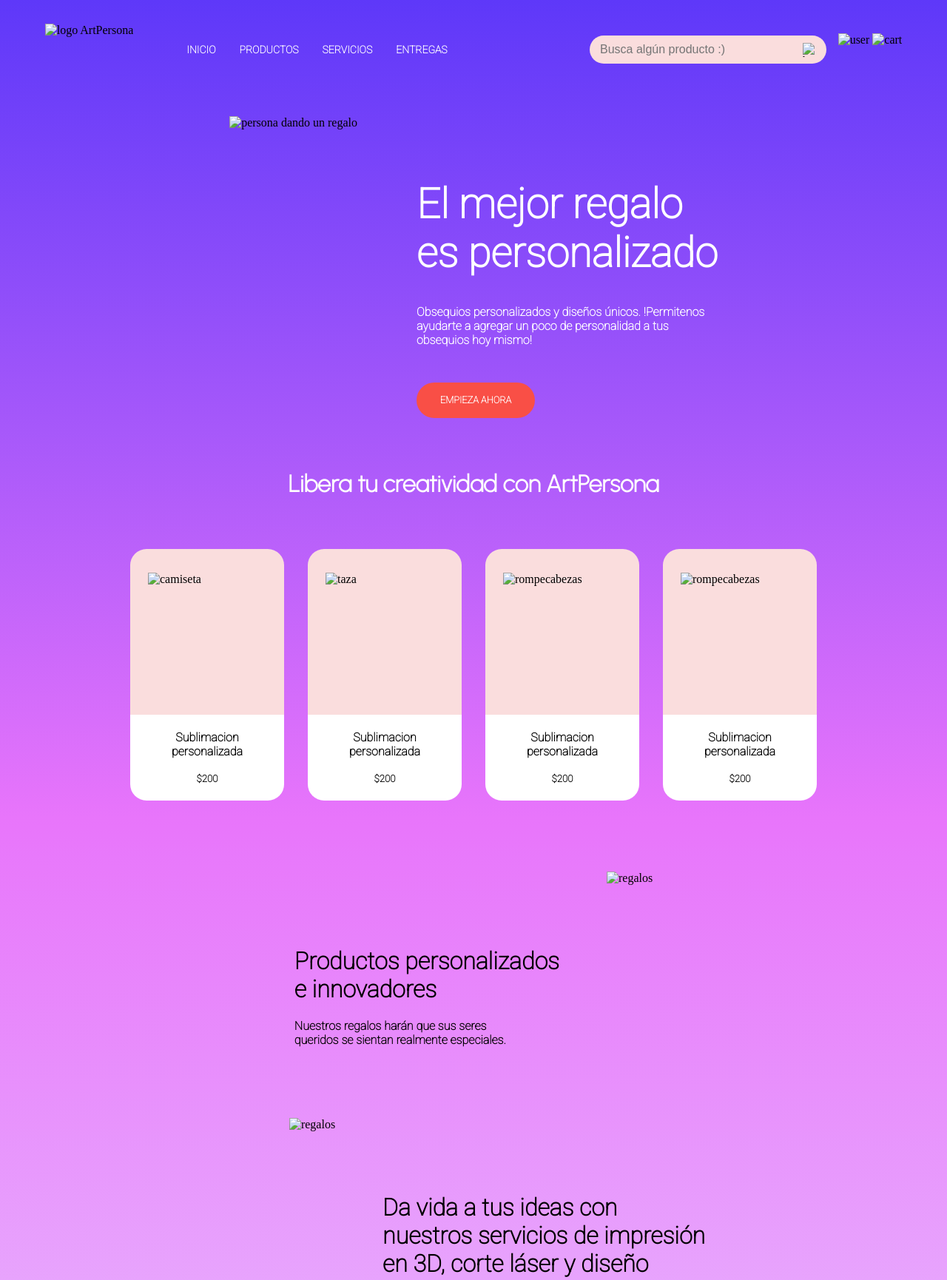
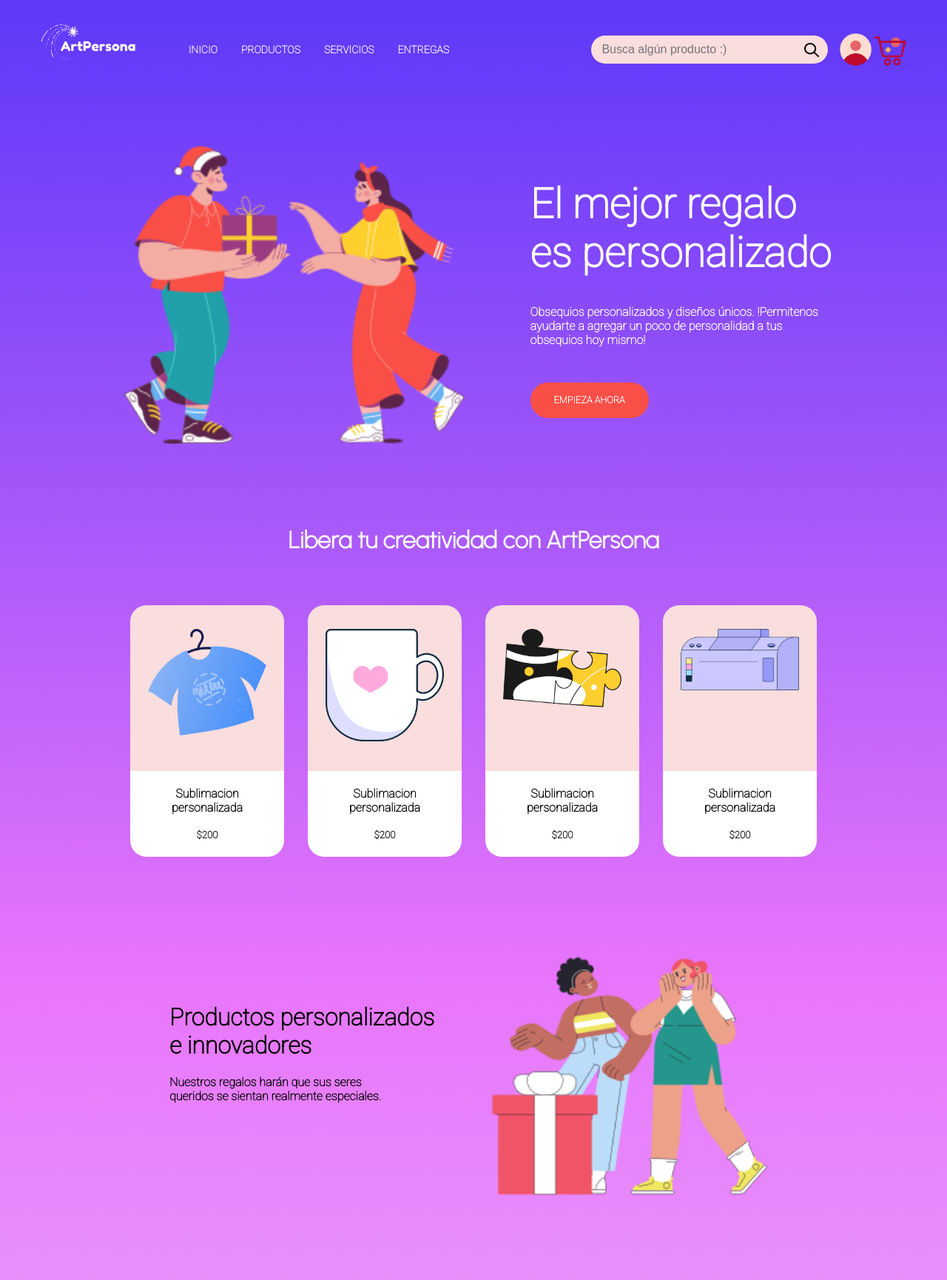
Before and after one commit to NancyMayek/ArtPersona, a website: page index.html in a window 1280 px wide. Shown: the top 1730 px of the page at 74% size. Drawn offline with Linux system fonts and the light colour scheme; the site is published under a folder, as on GitHub Pages, so addresses that start at the root find nothing.

Commit message:
fixed imagenes not showing

```diff
--- a/index.html
+++ b/index.html
@@ -10,7 +10,7 @@
 <body>
     <header>
         <div id="logo">
-            <img src="/imagenes/logo_white.png" alt="logo ArtPersona">
+            <img src="./imagenes/logo_white.png" alt="logo ArtPersona">
         </div>
         <div id="link_nav">
             <ul class="links">
@@ -23,21 +23,21 @@
         <div id="user_nav">
             <div id="search_bar">
                 <input type="text" placeholder="Busca algún producto :)">
-                <img src="/imagenes/search.png" alt="buscar">
+                <img src="./imagenes/search.png" alt="buscar">
             </div>
             <div>
                 <div id="menu">
-                    <img  src="/imagenes/menu.png" alt="menu">
+                    <img  src="./imagenes/menu.png" alt="menu">
                 </div>
-                <img src="/imagenes/user.png" alt="user">
-                <img src="/imagenes/cart.png" alt="cart">
+                <img src="./imagenes/user.png" alt="user">
+                <img src="./imagenes/cart.png" alt="cart">
             </div>
         </div>
     </header>
 
     <div id="banner_de_inicio">
         <div>
-            <img src="/imagenes/img1.png" alt="persona dando un regalo">
+            <img src="./imagenes/img1.png" alt="persona dando un regalo">
         </div>
         <div id="mensaje_banner">
             <h1>El mejor regalo <br> es personalizado</h1>
@@ -53,7 +53,7 @@
         <div id="tarjetas">
             <div class="tarjeta">
                 <div id="foto">
-                    <img src="/imagenes/shirt.png" alt="camiseta">
+                    <img src="./imagenes/shirt.png" alt="camiseta">
                 </div>
 
                 <div id="descripcion">
@@ -63,7 +63,7 @@
             </div>
             <div class="tarjeta">
                 <div id="foto">
-                    <img src="/imagenes/cup.png" alt="taza">
+                    <img src="./imagenes/cup.png" alt="taza">
                 </div>
 
                 <div id="descripcion">
@@ -73,7 +73,7 @@
             </div>
             <div class="tarjeta">
                 <div id="foto">
-                    <img src="/imagenes/puzzle.png" alt="rompecabezas">
+                    <img src="./imagenes/puzzle.png" alt="rompecabezas">
                 </div>
 
                 <div id="descripcion">
@@ -83,7 +83,7 @@
             </div>
             <div class="tarjeta">
                 <div id="foto">
-                    <img src="/imagenes/print.png" alt="rompecabezas">
+                    <img src="./imagenes/print.png" alt="rompecabezas">
                 </div>
 
                 <div id="descripcion">
@@ -105,14 +105,14 @@
                 <h3>Nuestros regalos harán que sus seres <br> queridos se sientan realmente especiales.</h3>
             </div>
             <div class="ilustracion">
-                <img src="/imagenes/img2.png" alt="regalos">
+                <img src="./imagenes/img2.png" alt="regalos">
 
             </div>
         </div>
 
         <div class="decripcion" id="d2">
             <div class="ilustracion" id="i2">
-                <img src="/imagenes/img3.png" alt="regalos">
+                <img src="./imagenes/img3.png" alt="regalos">
             </div>
             <div class="mensaje">
                 <h1>Da vida a tus ideas con <br>nuestros servicios de impresión<br> en 3D, corte láser y diseño</h1>
@@ -127,7 +127,7 @@
                 <h3>Contamos con envíos a toda la nación y la opción <br>de recoger tu pedido en nuestra tienda o en un <br>punto de encuentro conveniente </h3>
             </div>
             <div class="ilustracion">
-                <img src="/imagenes/img4.png" alt="regalos">
+                <img src="./imagenes/img4.png" alt="regalos">
             </div>
         </div>
 
@@ -135,7 +135,7 @@
     <footer>
         <div id="footer_link">
             <div id="logo">
-                <img src="/imagenes/logo_black.png" alt="logo ArtPersona">
+                <img src="./imagenes/logo_black.png" alt="logo ArtPersona">
             </div>
             <div id="link_nav">
                 <ul>
@@ -151,9 +151,9 @@
             <h4>Terminos y Condiciones</h4>
             <div>
 
-                <a><img src="/imagenes/facebook.png" alt="facebook"></a>
-                <a><img src="/imagenes/instagram.png" alt="instagram"></a>
-                <a><img src="/imagenes/whatsapp.png" alt="whatsapp"></a>
+                <a><img src="./imagenes/facebook.png" alt="facebook"></a>
+                <a><img src="./imagenes/instagram.png" alt="instagram"></a>
+                <a><img src="./imagenes/whatsapp.png" alt="whatsapp"></a>
 
             </div>
         </div>
```
